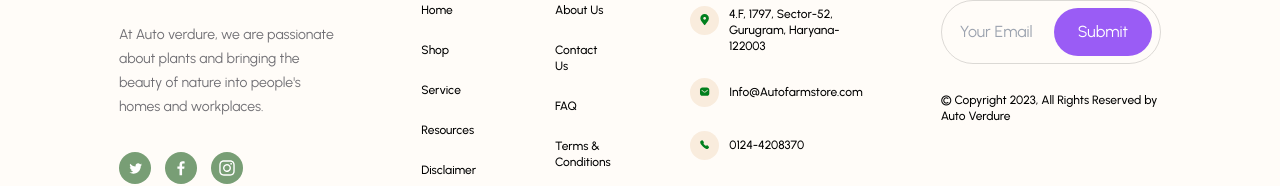
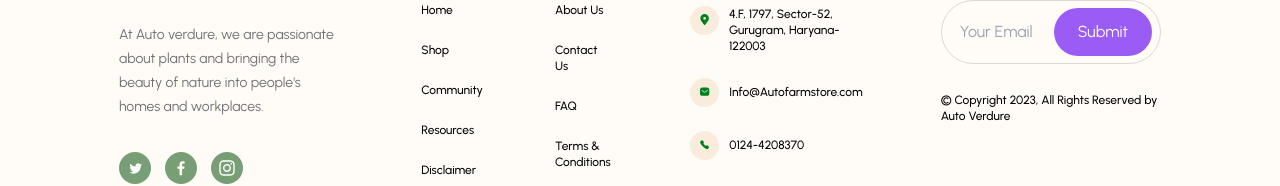
Before and after one commit to div-vik/auto-verdure, a Next.js app: page /store in a window 1280 px wide. Shown: the part 5697-5883 px from the top of the page. Built offline with nearby package versions, Linux system fonts and the light colour scheme.

Commit message:
Update data

```diff
--- a/app/constant/data.js
+++ b/app/constant/data.js
@@ -25,7 +25,7 @@
 export const quickLinks = [
   { title: "Home", url: "/" },
   { title: "Shop", url: "/shop" },
-  { title: "Service", url: "/service" },
+  { title: "Community", url: "/community" },
   { title: "Resources", url: "/resources" },
   { title: "Disclaimer", url: "/disclaimer" },
   { title: "My Cart", url: "/my-cart" },
```
